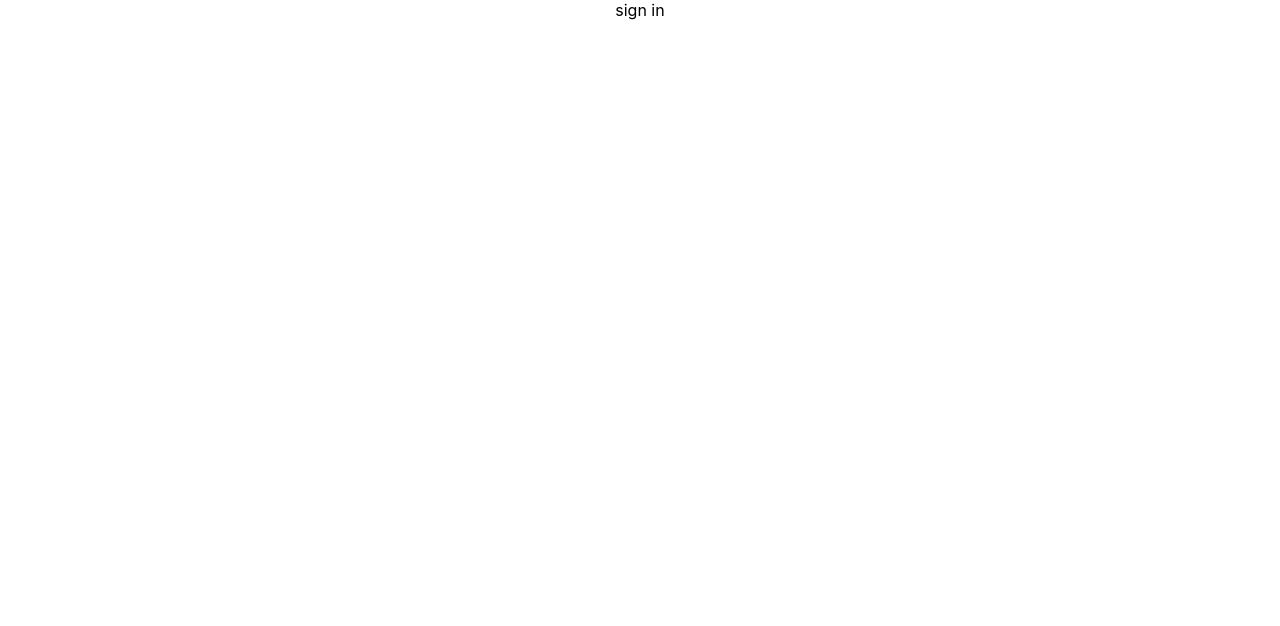
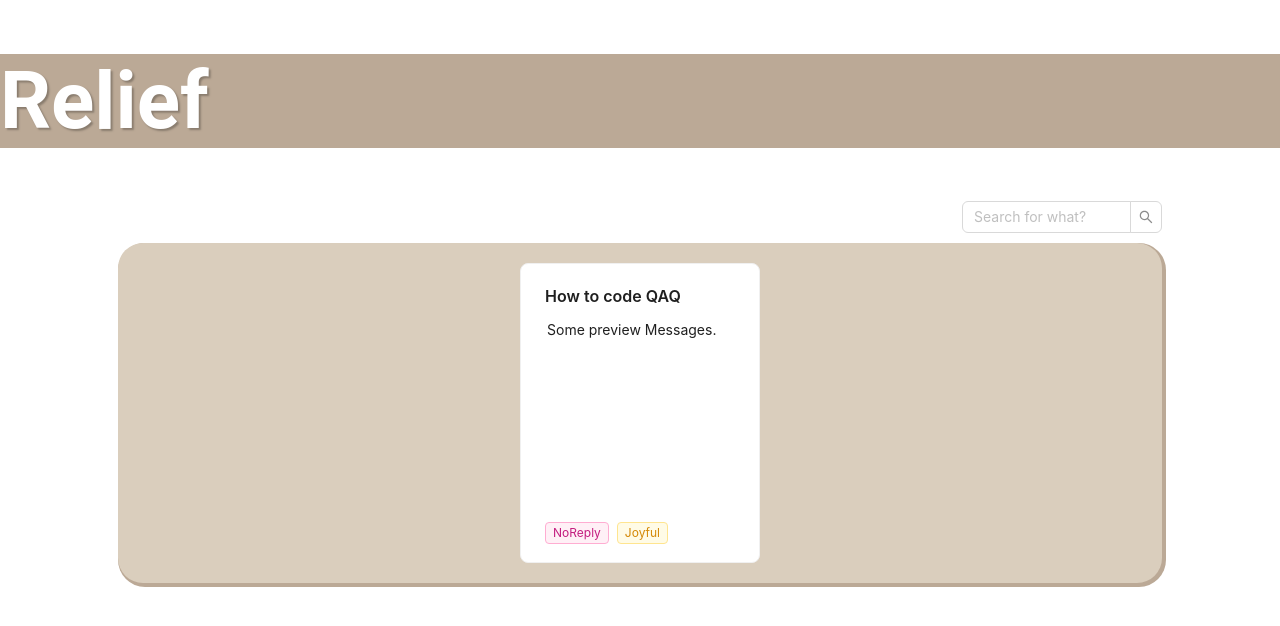
Before and after one commit to weitude/relief, a React (Create React App) app in the folder frontend/: page / in a window 1280 px wide. Shown: the top 626 px of the page. Built offline with nearby package versions, Linux system fonts and the light colour scheme.

Commit message:
half-done UserPage

```diff
--- a/frontend/package.json
+++ b/frontend/package.json
@@ -3,13 +3,19 @@
   "version": "0.1.0",
   "private": true,
   "dependencies": {
+    "@ant-design/icons": "^4.8.0",
     "@testing-library/jest-dom": "^5.16.5",
     "@testing-library/react": "^13.4.0",
     "@testing-library/user-event": "^13.5.0",
+    "antd": "^5.0.4",
     "axios": "^1.2.0",
+    "icons": "^1.0.0",
     "react": "^18.2.0",
     "react-dom": "^18.2.0",
+    "react-icons": "^4.7.1",
+    "react-router-dom": "^6.4.4",
     "react-scripts": "5.0.1",
+    "styled-components": "^5.3.6",
     "web-vitals": "^2.1.4"
   },
   "scripts": {
--- a/frontend/src/App.js
+++ b/frontend/src/App.js
@@ -1,12 +1,20 @@
 import logo from './logo.svg';
 import './App.css';
 import SignIn from "./containers/SignIn";
+import UserPage from './containers/UserPage';
+import Post from './containers/Post';
+import { BrowserRouter as Router, Route, Routes } from 'react-router-dom';
+import { React, useState, useEffect } from 'react'
 
 function App() {
   return (
-    <div className="App">
-      <SignIn/>
-    </div>
+        <Router>
+            <Routes>
+                <Route path="/" element={<UserPage/>} />
+                <Route path="/post/:id" element={<Post />} />
+            </Routes>
+
+        </Router>
   );
 }
 
--- /dev/null
+++ b/frontend/src/components/Ques.js
@@ -0,0 +1,23 @@
+import React from 'react';
+import { Card, Tag } from 'antd';
+const { Meta } = Card;
+const Ques = () => {
+
+  return (
+      <Card
+        hoverable
+        style={{
+          width: 240,
+          height: 300,
+          margin: 10,
+        }}>
+        <Meta title="How to code QAQ" />
+        <div className='Ques_Text'>
+          <p>Some preview Messages.</p>
+        </div>
+        <Tag color="magenta">NoReply</Tag>
+        <Tag color="gold">Joyful</Tag>
+      </Card>
+    )};
+
+export default Ques;
--- /dev/null
+++ b/frontend/src/components/searchBar.js
@@ -0,0 +1,25 @@
+import React from 'react';
+import { AudioOutlined } from '@ant-design/icons';
+import { Input, Space } from 'antd';
+const { Search } = Input;
+const suffix = (
+  <AudioOutlined
+    style={{
+      fontSize: 16,
+      color: '#1890ff',
+    }}
+  />
+);
+const onSearch = (value) => console.log(value);
+const SearchBar = () => (
+  <Space direction="vertical">
+    <Search
+      placeholder="Search for what?"
+      onSearch={onSearch}
+      style={{
+        width: 200,
+      }}
+    />
+  </Space>
+);
+export default SearchBar;
--- /dev/null
+++ b/frontend/src/containers/Post.js
@@ -0,0 +1,48 @@
+import { Divider, Tag } from 'antd';
+import styled from "styled-components"
+
+const Title = styled.h1`
+    font-size: 22px;
+    font-family: 'Nunito','Roboto', sans-serif;
+    color: #000000;
+`
+
+const Div = styled.div`
+    width: 100%;
+    height: 100%;
+    display: flex;
+    flex-direction: column;
+    justify-content: start;
+    align-items: start;
+    margin-left: 10px;
+`
+
+const Header = styled.div`
+    width: 100%;
+    display: flex;
+    flex-direction: row;
+    align-items: center;
+    justify-content: space-between;
+`
+
+const Post = (data) => {
+    const {title, que, res, tag} = data;
+
+    return(
+        <Div>
+            <Header>
+                <Title>{title}</Title>
+                <div>
+                {tag.map( (t, i) => (<Tag color="gold" id={i}>{t}</Tag>))}
+                </div>
+            </Header>
+            <p> {que} </p>
+            <Divider />
+            <p> {res} </p>
+        </Div>
+    )
+
+}
+
+
+export default Post;
--- a/frontend/src/containers/UserPage.js
+++ b/frontend/src/containers/UserPage.js
@@ -1,6 +1,47 @@
+import SearchBar from "../components/searchBar";
+import styled from "styled-components";
+import Ques from "../components/Ques";
+import Post from "./Post";
+
+import "../css/UserPage.css"
+import { useEffect } from "react";
+import { useNavigate } from "react-router-dom";
+
+const Title = styled.h1`
+    font-size: 80px;
+    font-family: 'Dancing Script','La Belle Aurore','Nunito','Roboto', sans-serif;
+    color: #FFFFFF;
+    text-shadow: 2px 2px 2px #897C6E;
+`;
+
+
+const getPosts = async () => {
+    // TODO
+}
+
 const UserPage = () =>{
+
+    /*  TODO: Pop-up window
+    const [posts, setPosts] = useEffect();
+    const navigate = useNavigate();
+
+    const goToPost = (id) => {
+        navigate(`/post/${id}`);
+    }
+    */
+
     return(
-        <div>I'm a user</div>
+        <div>
+            <div className="Title">
+                <Title> Relief </Title>
+            </div>
+            <div className="SearchBar"><SearchBar/></div>
+            <div className="Content">
+                <Ques />
+                {/* {posts.map( (post, i) => (<Ques key={i} onClick={() => goToPost(post.id)} />))} */}
+            </div>
+        </div>
+
     )
 }
 
--- /dev/null
+++ b/frontend/src/css/UserPage.css
@@ -0,0 +1,33 @@
+.Title{
+    background-color: #BBA996;
+}
+
+.Content{
+    margin: 0 auto;
+    width: 80%;
+    height: 100%;
+    background-color: #DACEBD;
+    padding: 10px;
+    padding-top: 10px;
+    padding-bottom: 10px;
+    border-radius: 25px;
+    display: flex;
+    flex-direction: row;
+    flex-wrap: wrap;
+    align-items: auto;
+    justify-content: center;
+    box-shadow: 2px 2px 0px 2px #BBA996;
+}
+
+.SearchBar{
+    width: 90%;
+    height: 20%;
+    display: flex;
+    flex-direction: row;
+    justify-content: flex-end;
+    margin: 10px;
+}
+.Ques_Text{
+    height: 200px;
+    margin: 2px;
+}
--- a/frontend/src/index.js
+++ b/frontend/src/index.js
@@ -11,7 +11,9 @@ root.render(
   </React.StrictMode>
 );
 
+/*
 // If you want to start measuring performance in your app, pass a function
 // to log results (for example: reportWebVitals(console.log))
 // or send to an analytics endpoint. Learn more: https://bit.ly/CRA-vitals
 reportWebVitals();
+*/
```
Also changed, not shown: 1 other file (tests, documents, lock files or other folders).
